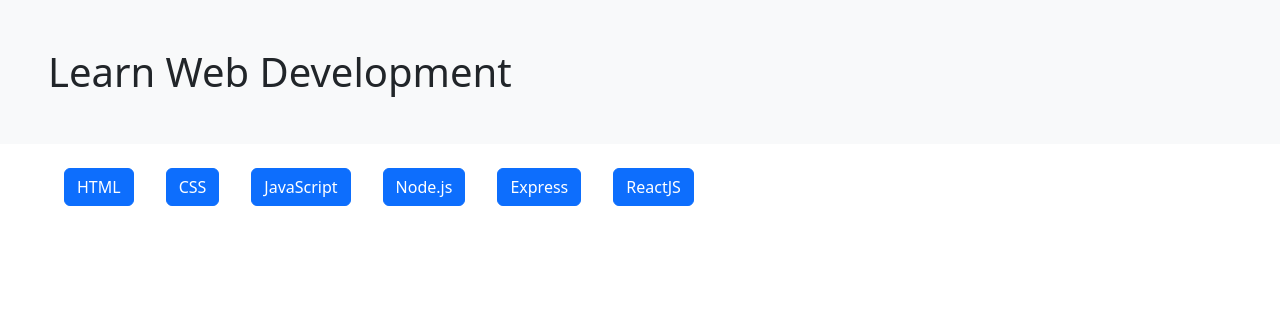
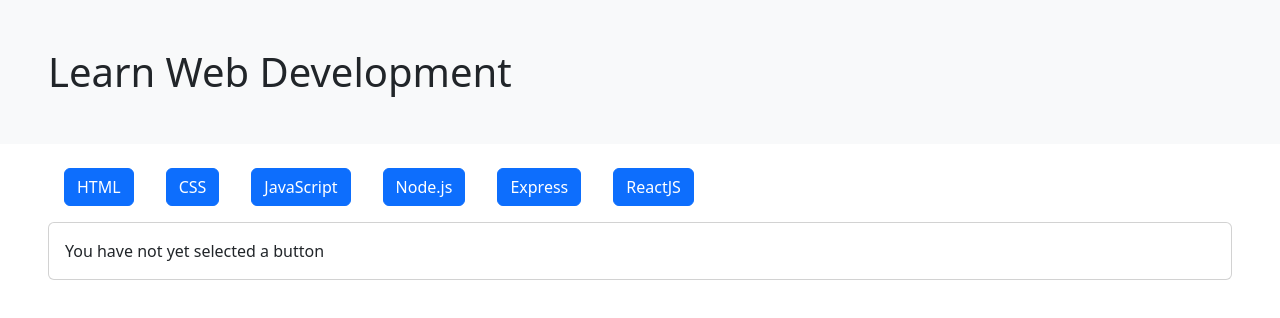
Before and after one commit to imnxtamess/react-use-state, a React (Vite) app: page / in a window 1280 px wide. Shown: the top 318 px of the page. Built offline with nearby package versions, Linux system fonts and the light colour scheme.

Commit message:
Add fallback message in Main component when no button is selected

```diff
--- a/src/components/Main.jsx
+++ b/src/components/Main.jsx
@@ -22,13 +22,19 @@
           ))}
         </div>
         <div>
-          {webDevFundamentals.map((element) =>
+          {activeId === 0 ? (
+            <div className="card card-body">
+              You have not yet selected a button
+            </div>
+          ) : (
+            webDevFundamentals.map((element) =>
               activeId === element.id ? (
                 <Descriptions
                   key={element.id}
                   description={element.description}
                 />
               ) : null
+            )
           )}
         </div>
       </div>
```
Lines whose indentation alone changed are shown as unchanged.
